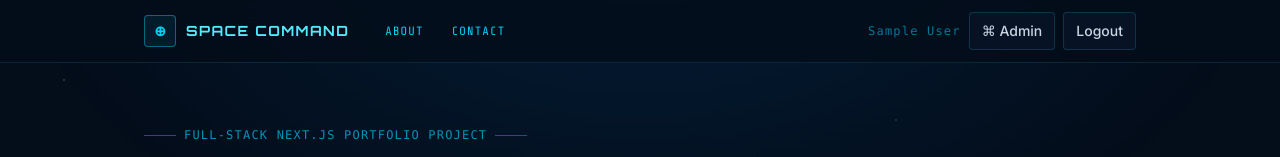
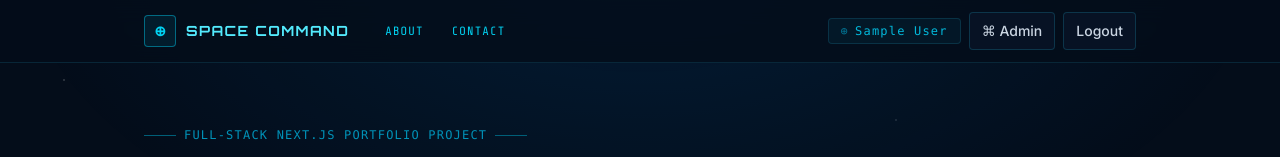
Before and after one commit to ziljian19/space-command, a Next.js app: page / in a window 1280 px wide. Shown: the top 157 px of the page. Built offline with nearby package versions, Linux system fonts and the light colour scheme; no server answers; sample sign-in values are in the browser's storage.

Commit message:
Style logged-in user name as icon pill in nav

```diff
--- a/src/app/site-nav-auth.tsx
+++ b/src/app/site-nav-auth.tsx
@@ -14,7 +14,8 @@ export default function SiteNavAuth() {
     return (
       <span className="ml-auto flex items-center gap-2">
         {session.user?.name && (
-          <span className="hidden sm:inline text-xs font-mono text-cyan-700 tracking-widest">
+          <span className="hidden sm:inline-flex items-center gap-1.5 px-3 py-1 rounded border border-cyan-900/50 bg-cyan-950/30 text-xs font-mono text-cyan-500 tracking-widest">
+            <span className="text-cyan-700">⊕</span>
             {session.user.name}
           </span>
         )}
```
